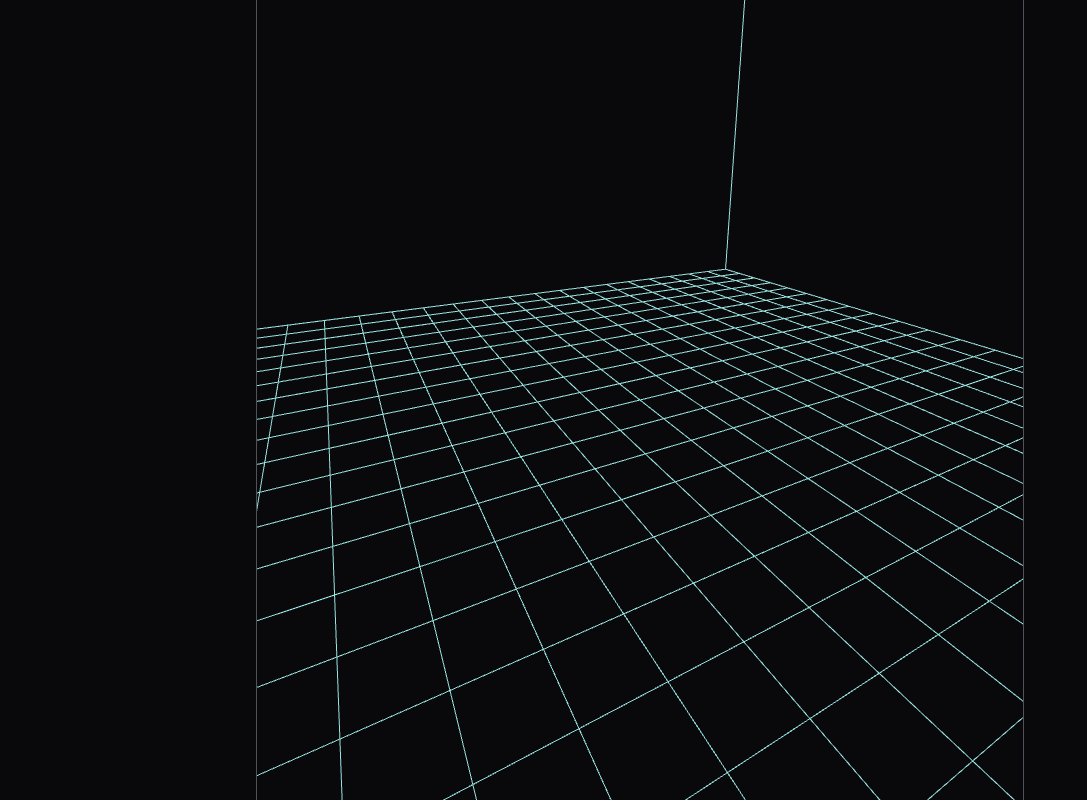
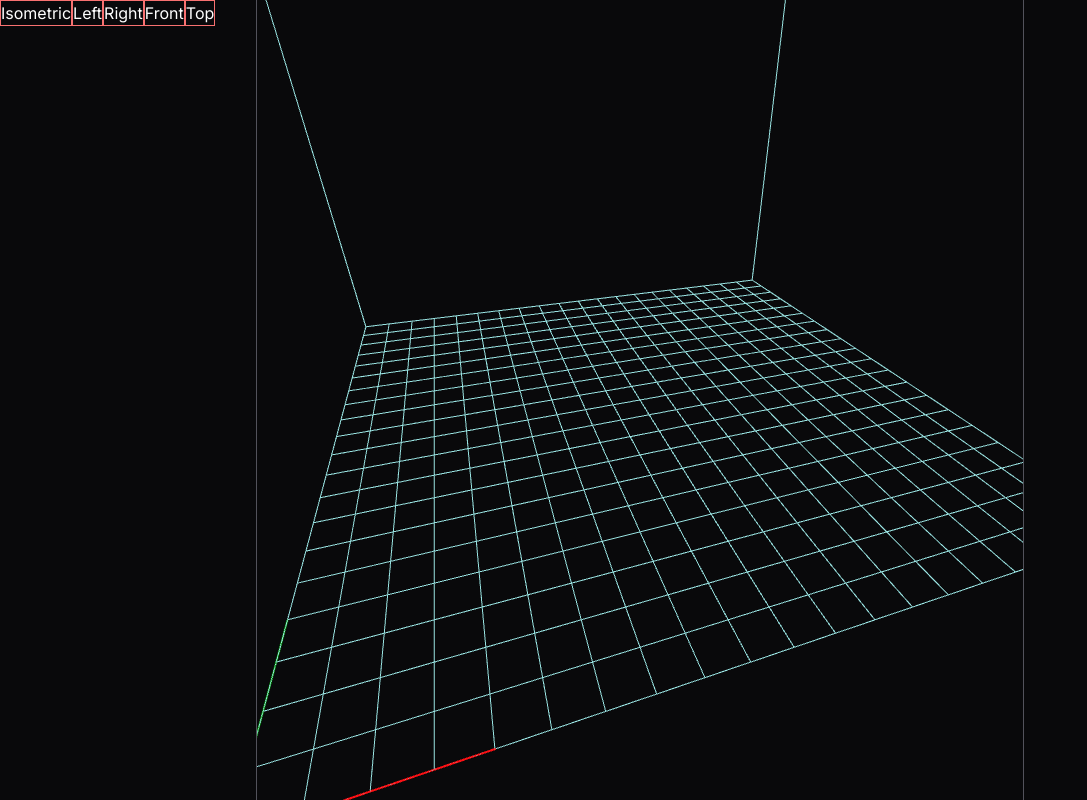
Before and after one commit to AndrewMurtagh/ninja-slicer, a Next.js app: page / in a window 1280 px wide. Shown: the whole page, without its empty margins (0-1087 px from the left). Built offline with nearby package versions, Linux system fonts and the light colour scheme.

Commit message:
controlling camera position and adding zustand

```diff
--- a/app/page.tsx
+++ b/app/page.tsx
@@ -1,13 +1,50 @@
 'use client';
 
-import React, { useRef, forwardRef, useCallback } from 'react';
-import * as Tabs from '@radix-ui/react-tabs';
+import { create } from 'zustand';
+import { useRef, forwardRef, useEffect } from 'react';
+import * as ToggleGroup from '@radix-ui/react-toggle-group';
 import { Canvas, useThree, useFrame } from '@react-three/fiber';
-import { Box, OrbitControls } from '@react-three/drei';
+import { OrbitControls } from '@react-three/drei';
 import { Line } from '@react-three/drei';
-import { useDropzone } from 'react-dropzone';
 import * as THREE from 'three';
 
+
+type CameraPose = {
+    x: number;
+    y: number;
+    z: number;
+};
+
+
+type BuildSpaceDimensions = {
+    width: number;
+    depth: number;
+    height: number;
+};
+
+interface NinjaState {
+    cameraPose: CameraPose;
+    setCameraPose: (newPose: CameraPose) => void;
+    buildSpaceDimensions: BuildSpaceDimensions;
+}
+
+const INITIAL_BUILD_SPACE_DIMENSIONS: BuildSpaceDimensions = {
+    width: 200,
+    depth: 200,
+    height: 200
+};
+
+const ISOMETRIC_CAMERA_POSE: CameraPose = {
+    x: 50,
+    y: -50,
+    z: 100
+};
+
+const useNinjaStore = create<NinjaState>((set) => ({
+    cameraPose: ISOMETRIC_CAMERA_POSE,
+    setCameraPose: (newPose: CameraPose) => set((state) => ({ cameraPose: newPose })),
+    buildSpaceDimensions: INITIAL_BUILD_SPACE_DIMENSIONS
+}))
 
 
 const Axes = ({ length }: { length: number }) => {
@@ -21,17 +58,15 @@ const Axes = ({ length }: { length: number }) => {
 }
 
 
-
-
 const Scene = forwardRef((props: any, ref) => {
 
-    const width = props.buildSpaceDims[0];
-    const depth = props.buildSpaceDims[1];
-    const height = props.buildSpaceDims[2];
+    const buildSpaceDimensions = useNinjaStore(state => state.buildSpaceDimensions);
 
     const controlsRef = useRef<any>();
     const scene_ref = useRef<any>();
     const { camera, raycaster, gl } = useThree();
+    const cameraPose = useNinjaStore(state => state.cameraPose);
+
 
 
     useFrame(() => {
@@ -43,19 +78,21 @@ const Scene = forwardRef((props: any, ref) => {
     camera.near = 0.4;
     camera.far = 1000;
     camera.up.set(0, 0, 1);
-    camera.position.set(50, 10, 50);
 
+    useEffect(() => {
+        camera.position.set(cameraPose.x, cameraPose.y, cameraPose.z);
+    }, [cameraPose])
 
     return (
         <scene ref={scene_ref}>
             <ambientLight intensity={0.2} />
-            <pointLight intensity={0.2} position={[0, 0, height]} />
-            <pointLight intensity={0.2} position={[0, depth, height]} />
-            <pointLight intensity={0.2} position={[width, 0, height]} />
-            <pointLight intensity={0.2} position={[width, depth, height]} />
+            <pointLight intensity={0.2} position={[0, 0, buildSpaceDimensions.height]} />
+            <pointLight intensity={0.2} position={[0, buildSpaceDimensions.depth, buildSpaceDimensions.height]} />
+            <pointLight intensity={0.2} position={[buildSpaceDimensions.width, 0, buildSpaceDimensions.height]} />
+            <pointLight intensity={0.2} position={[buildSpaceDimensions.width, buildSpaceDimensions.depth, buildSpaceDimensions.height]} />
             <hemisphereLight intensity={0.8} groundColor={0x1e2424} position={[0, 0, 1]} />
             <OrbitControls
-                target={[width / 2, depth / 2, 0]}
+                target={[buildSpaceDimensions.width / 2, buildSpaceDimensions.depth / 2, 0]}
                 ref={controlsRef}
                 args={[camera, gl.domElement]}
                 enableRotate
@@ -67,26 +104,29 @@ const Scene = forwardRef((props: any, ref) => {
 });
 
 
-export const BuildSpace = ({ width, depth, height }: { width: number; depth: number; height: number; }) => {
+
+export const BuildSpace = () => {
+
+    const buildSpaceDimensions = useNinjaStore(state => state.buildSpaceDimensions);
 
     const DIVISIONS = 10;
     const xLines: any = [];
     const yLines: any = [];
 
-    for (let x = 0; x <= Math.floor(width / DIVISIONS); x++) {
-        xLines.push(<Line points={[[x * DIVISIONS, 0, 0], [x * DIVISIONS, depth, 0]]} color='aqua' lineWidth={1} />)
+    for (let x = 0; x <= Math.floor(buildSpaceDimensions.width / DIVISIONS); x++) {
+        xLines.push(<Line points={[[x * DIVISIONS, 0, 0], [x * DIVISIONS, buildSpaceDimensions.depth, 0]]} color='aqua' lineWidth={1} />)
     }
 
-    for (let y = 0; y <= Math.floor(depth / DIVISIONS); y++) {
-        yLines.push(<Line points={[[0, y * DIVISIONS, 0], [width, y * DIVISIONS, 0]]} color='aqua' lineWidth={1} />)
+    for (let y = 0; y <= Math.floor(buildSpaceDimensions.depth / DIVISIONS); y++) {
+        yLines.push(<Line points={[[0, y * DIVISIONS, 0], [buildSpaceDimensions.width, y * DIVISIONS, 0]]} color='aqua' lineWidth={1} />)
     }
 
     return (
         <>
             {xLines}
             {yLines}
-            <lineSegments position={[width / 2, depth / 2, height / 2]}>
-                <edgesGeometry attach='geometry' args={[new THREE.BoxGeometry(width, depth, height)]} />
+            <lineSegments position={[buildSpaceDimensions.width / 2, buildSpaceDimensions.depth / 2, buildSpaceDimensions.height / 2]}>
+                <edgesGeometry attach='geometry' args={[new THREE.BoxGeometry(buildSpaceDimensions.width, buildSpaceDimensions.depth, buildSpaceDimensions.height)]} />
                 <lineBasicMaterial color='aqua' attach='material' />
             </lineSegments>
         </>
@@ -95,26 +135,83 @@ export const BuildSpace = ({ width, depth, height }: { width: number; depth: num
 
 
 
+const enum CameraPreset {
+    Isometric = 'ISOMETRIC',
+    Left = 'LEFT',
+    Right = 'RIGHT',
+    Front = 'FRONT',
+    Top = 'TOP'
+};
+
+
 const Home = () => {
 
-    const camPos = {
-        x: 50,
-        y: 10,
-        z: 50
+
+    const setCameraPose = useNinjaStore(state => state.setCameraPose);
+    const buildSpaceDimensions = useNinjaStore(state => state.buildSpaceDimensions);
+
+    const cameraPresetChanged = (preset: string) => {
+
+        switch (preset) {
+            case CameraPreset.Isometric:
+                setCameraPose(ISOMETRIC_CAMERA_POSE);
+                break;
+
+            case CameraPreset.Left:
+                setCameraPose({
+                    x: -buildSpaceDimensions.width / 2,
+                    y: buildSpaceDimensions.depth / 2,
+                    z: buildSpaceDimensions.height / 2
+                });
+                break;
+
+            case CameraPreset.Right:
+                setCameraPose({
+                    x: buildSpaceDimensions.width + buildSpaceDimensions.width / 2,
+                    y: buildSpaceDimensions.depth / 2,
+                    z: buildSpaceDimensions.height / 2
+                });
+                break;
+
+            case CameraPreset.Front:
+                setCameraPose({
+                    x: buildSpaceDimensions.width / 2,
+                    y: -buildSpaceDimensions.depth / 2,
+                    z: buildSpaceDimensions.height / 2
+                });
+                break;
+
+            case CameraPreset.Top:
+                setCameraPose({
+                    x: buildSpaceDimensions.width / 2,
+                    y: buildSpaceDimensions.depth / 2,
+                    z: buildSpaceDimensions.height / 2
+                });
+                break;
+        }
     };
 
-    const buildSpaceDims = {
 
-        x: 200,
-        y: 200,
-        z: 200
-    }
 
 
     return (
         <div className='w-screen h-screen bg-zinc-950 grid grid-cols-5'>
 
             <div className=''>
+
+
+                <div className=''>
+
+
+                    <ToggleGroup.Root type='single' onValueChange={cameraPresetChanged}>
+                        <ToggleGroup.Item className='border border-red-400 text-white' value={CameraPreset.Isometric}>Isometric</ToggleGroup.Item>
+                        <ToggleGroup.Item className='border border-red-400 text-white' value={CameraPreset.Left}>Left</ToggleGroup.Item>
+                        <ToggleGroup.Item className='border border-red-400 text-white' value={CameraPreset.Right}>Right</ToggleGroup.Item>
+                        <ToggleGroup.Item className='border border-red-400 text-white' value={CameraPreset.Front}>Front</ToggleGroup.Item>
+                        <ToggleGroup.Item className='border border-red-400 text-white' value={CameraPreset.Top}>Top</ToggleGroup.Item>
+                    </ToggleGroup.Root>
+
+                </div>
 
             </div>
 
@@ -123,11 +220,12 @@ const Home = () => {
             <div className='col-span-3 border-l border-r border-zinc-600'>
 
                 <Canvas>
-                    <Scene buildSpaceDims={[buildSpaceDims.x, buildSpaceDims.y, buildSpaceDims.z]} cameraPos={[camPos.x, camPos.y, camPos.z]} />
+                    <Scene />
 
-                    <BuildSpace width={buildSpaceDims.x} depth={buildSpaceDims.y} height={buildSpaceDims.z} />
+                    <BuildSpace />
 
                     <Axes length={40} />
+
                 </Canvas>
             </div>
 
--- a/package.json
+++ b/package.json
@@ -18,7 +18,8 @@
     "react": "^18",
     "react-dom": "^18",
     "react-dropzone": "^14.2.3",
-    "three": "^0.158.0"
+    "three": "^0.158.0",
+    "zustand": "^4.4.6"
   },
   "devDependencies": {
     "typescript": "^5",
```
Also changed, not shown: 1 other file (tests, documents, lock files or other folders).
